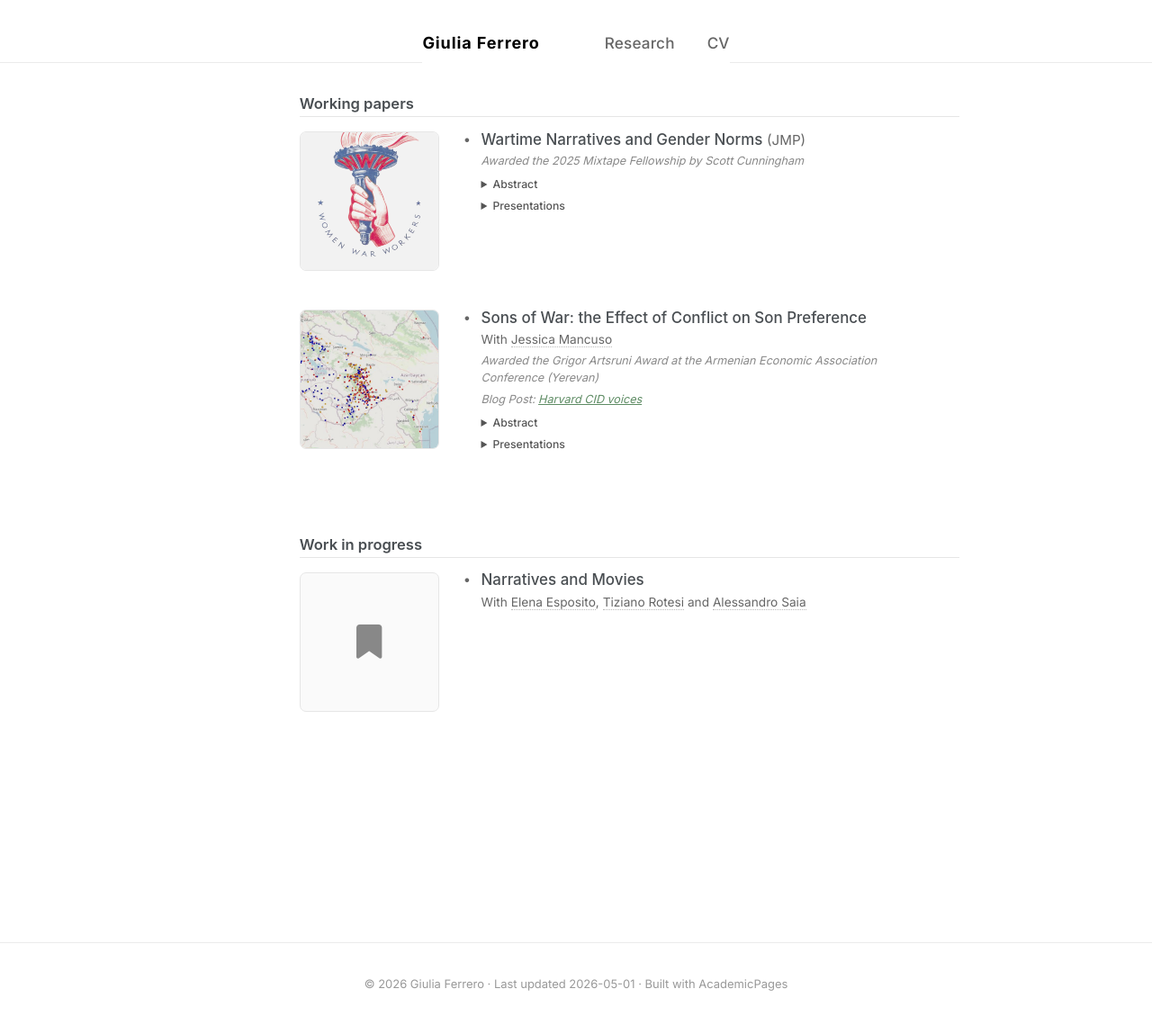
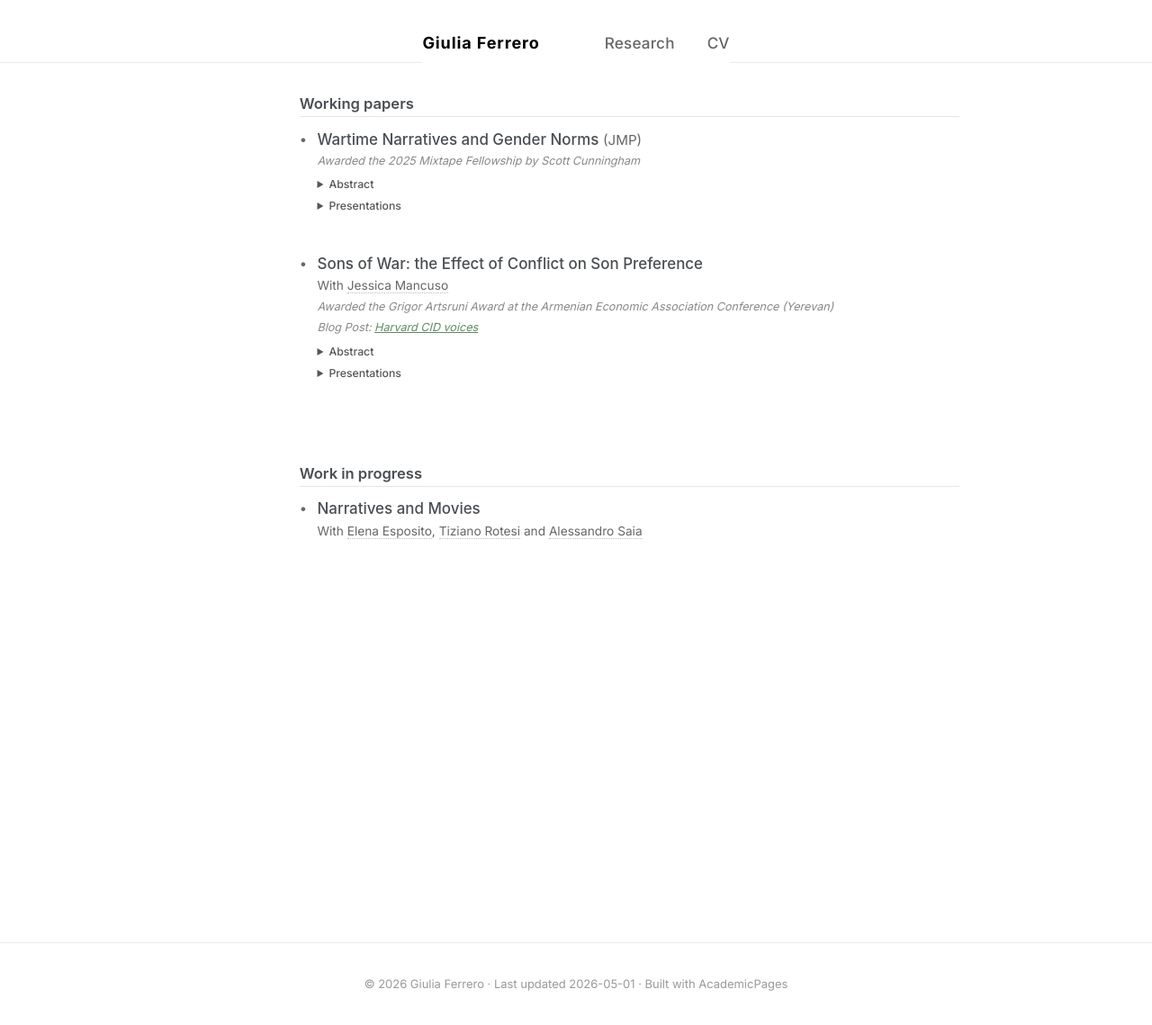
Before and after one commit to giuliferrero/giuliferrero.github.io, a Jekyll site: the page built from _pages/publications.md, in a window 1280 px wide and 1139 px high. Shown: the whole window at 90% size. Built offline with Jekyll 4.4.1, drawn with Linux system fonts in a browser that asks for light colours; some web fonts are replaced.

Commit message:
Add Alesina Workshop to JMP and remove paper illustrations
Co-Authored-By: Claude Opus 4.7 (1M context) <noreply@anthropic.com>

```diff
--- a/_pages/publications.md
+++ b/_pages/publications.md
@@ -7,9 +7,6 @@ author_profile: false
 <h2 class="research-section-title">Working papers</h2>
 
 <div class="research-item">
-  <div class="research-image">
-    <img src="/images/frontcover.png" alt="Paper illustration">
-  </div>
   <div class="research-text">
 
   <h3 style="margin-top:0;">
@@ -60,10 +57,6 @@ author_profile: false
 
 
 <div class="research-item">
-  <div class="research-image">
-    <img src="/images/amaz.jpg" alt="Paper illustration" class="zoomed">
-  </div>
-
   <div class="research-text">
 
   <h3 style="margin-top:0;">
@@ -104,10 +97,6 @@ author_profile: false
 
 <div class="research-item">
 
-  <div class="research-badge">
-    <i class="fa-solid fa-bookmark"></i>
-  </div>
-
   <div class="research-text">
      <h3 style="margin-top:0;">
     Narratives and Movies
```
Also changed, not shown: other parts of _pages/publications.md (+1 -1 lines).
